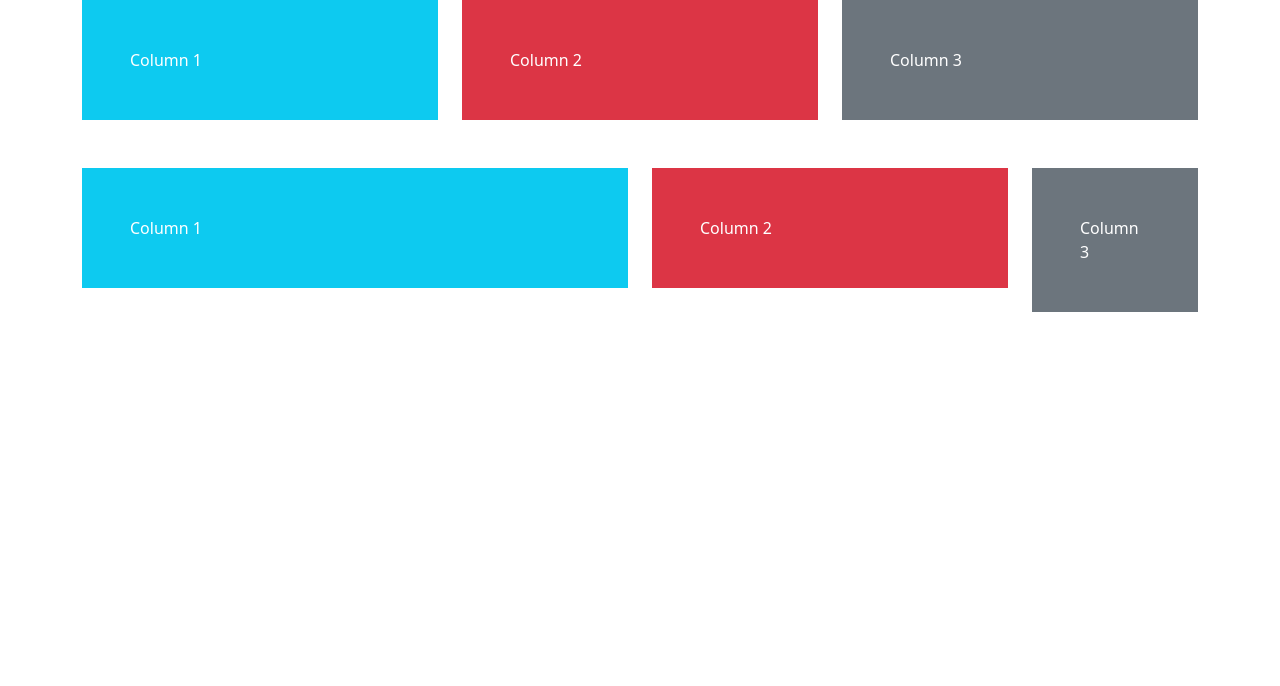
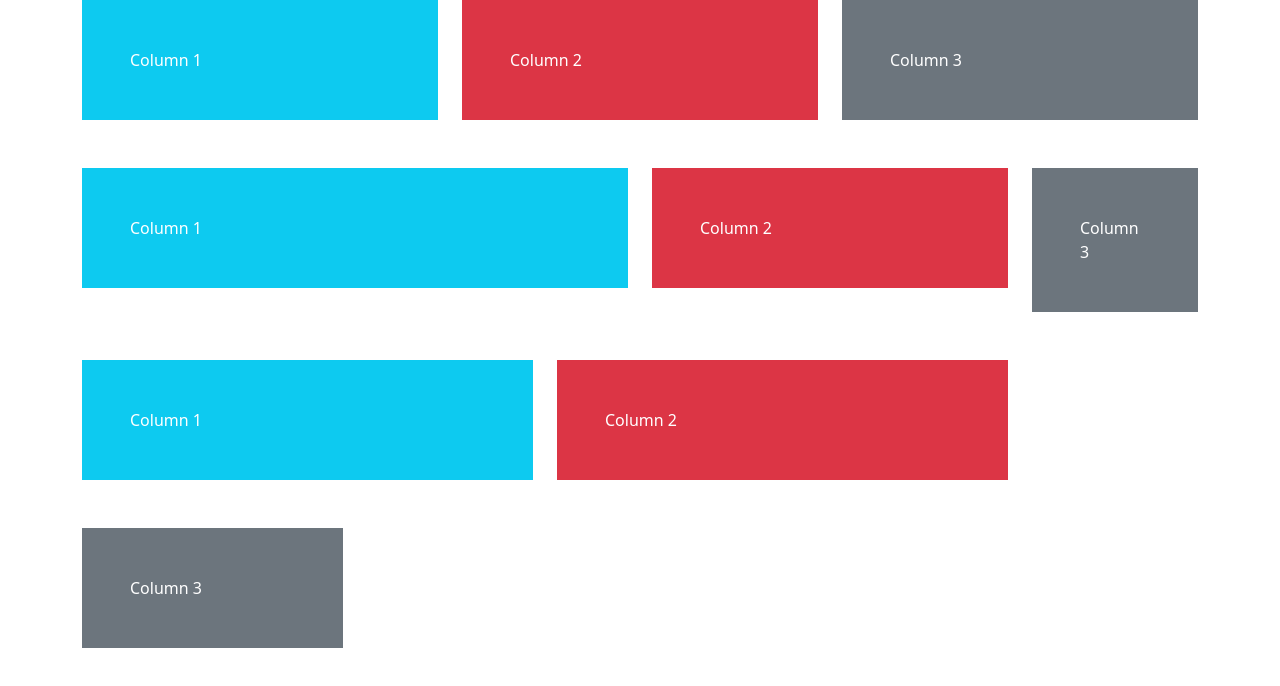
Before and after one commit to qualon/Bootstrap-101, a plain HTML site: page index.html in a window 1280 px wide. Drawn offline with nearby package versions, Linux system fonts and the light colour scheme.

Commit message:
Lesson-07 Code Part 3

```diff
--- a/index.html
+++ b/index.html
@@ -41,10 +41,20 @@
         </div>
     </div>
 
-
-
-
     <!-- Responsive Column Width -->
+    <div class="container-lg my-5">
+        <div class="row gy-5">
+            <div class="col-md-4 col-lg-5">
+                <div class="p-5 bg-info text-white">Column 1</div>
+            </div>
+            <div class="col-md-4 col-lg-5">
+                <div class="p-5 bg-danger text-white">Column 2</div>
+            </div>
+            <div class="col-md-4 col-lg-3">
+                <div class="p-5 bg-secondary text-white">Column 3</div>
+            </div>
+        </div>
+    </div>
 
     <!-- Justify Content -->
 
```
